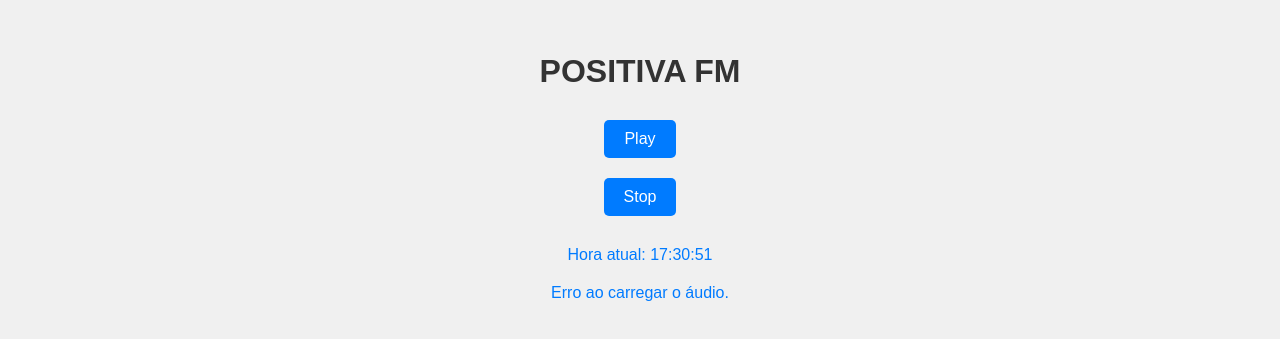
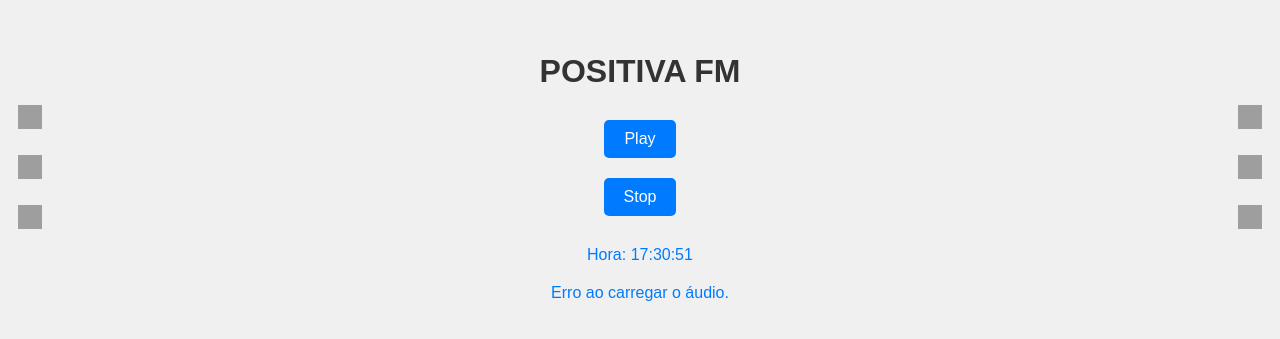
Before and after one commit to ting560/positivafm, a plain HTML site: page index.html in a window 1280 px wide. Shown: the part 233-572 px from the top of the page. Drawn offline with Linux system fonts and the light colour scheme; grey boxes are pictures that could not be loaded.

Commit message:
Update index.html

```diff
--- a/index.html
+++ b/index.html
@@ -32,7 +32,8 @@
         button {
             padding: 10px 20px;
             font-size: 1em;
-            margin: 10px;
+            margin: 10px auto; /* Centraliza os botões */
+            display: block;
             border: none;
             border-radius: 5px;
             background-color: #007bff;
@@ -51,6 +52,45 @@
             color: #007bff;
         }
 
+        .social-buttons {
+            position: fixed;
+            display: flex;
+            flex-direction: column;
+            gap: 10px;
+        }
+
+        .social-buttons.left {
+            top: 50%;
+            left: 10px;
+            transform: translateY(-50%);
+        }
+
+        .social-buttons.right {
+            top: 50%;
+            right: 10px;
+            transform: translateY(-50%);
+        }
+
+        .social-button {
+            width: 40px;
+            height: 40px;
+            overflow: hidden;
+            display: flex;
+            align-items: center;
+            justify-content: center;
+            transition: background-color 0.3s;
+            background-color: transparent; /* Remove o fundo */
+        }
+
+        .social-button img {
+            width: 24px;
+            height: 24px;
+        }
+
+        .social-button:hover {
+            background-color: #e0e0e0; /* Opcional: cor de fundo ao passar o mouse */
+        }
+
         @media (max-width: 600px) {
             h1 {
                 font-size: 1.5em;
@@ -61,6 +101,7 @@
                 font-size: 0.9em;
             }
         }
+
     </style>
 </head>
 <body>
@@ -74,20 +115,46 @@
         <div id="status">Parado.</div>
     </div>
 
+    <!-- Botões de redes sociais à esquerda -->
+    <div class="social-buttons left">
+        <a href="https://api.whatsapp.com/send/?phone=5524999936696&text&app_absent=0" target="_blank" class="social-button">
+            <img src="https://cdn-icons-png.flaticon.com/128/13051/13051741.png" alt="WhatsApp">
+        </a>
+        <a href="https://www.instagram.com/positivafm95/" target="_blank" class="social-button">
+            <img src="https://cdn-icons-png.flaticon.com/128/3955/3955024.png" alt="Instagram">
+        </a>
+        <a href="https://www.facebook.com/positivafm95/" target="_blank" class="social-button">
+            <img src="https://cdn-icons-png.flaticon.com/128/733/733547.png" alt="Facebook">
+        </a>
+    </div>
+
+    <!-- Botões de redes sociais à direita -->
+    <div class="social-buttons right">
+        <a href="https://x.com/radiopositivafm/" target="_blank" class="social-button">
+            <img src="https://cdn-icons-png.flaticon.com/128/5969/5969020.png" alt="Twitter">
+        </a>
+        <a href="https://www.youtube.com/@topangra" target="_blank" class="social-button">
+            <img src="https://cdn-icons-png.flaticon.com/128/3670/3670147.png" alt="YouTube">
+        </a>
+        <a href="https://radiopositivafm.com.br/" target="_blank" class="social-button">
+            <img src="https://cdn-icons-png.flaticon.com/128/3308/3308395.png" alt="Website">
+        </a>
+    </div>
+
     <script>
         const radio = document.getElementById('radio');
         const status = document.getElementById('status');
 
         function playRadio() {
-            radio.src = "https://stm37.srvstm.com:6888/stream"; // Força recarga do áudio
-            radio.currentTime = 0; // Reinicia o áudio ao tocar
+            radio.src = "https://stm37.srvstm.com:6888/stream";
+            radio.currentTime = 0;
             radio.play();
             status.textContent = 'Tocando...';
         }
 
         function stopRadio() {
             radio.pause();
-            radio.currentTime = 0; // Reinicia o áudio ao parar
+            radio.currentTime = 0;
             status.textContent = 'Parado.';
         }
 
@@ -95,16 +162,14 @@
             status.textContent = 'Erro ao carregar o áudio.';
         });
 
-        // Função para atualizar a hora
         function updateTime() {
             const now = new Date();
             const timeString = now.toLocaleTimeString('pt-BR', { hour: '2-digit', minute: '2-digit', second: '2-digit' });
-            document.getElementById('time').textContent = `Hora atual: ${timeString}`;
+            document.getElementById('time').textContent = `Hora: ${timeString}`;
         }
 
-        // Atualiza a hora a cada segundo
         setInterval(updateTime, 1000);
-        updateTime(); // Define a hora inicialmente ao carregar a página
+        updateTime();
     </script>
 </body>
 </html>
```
